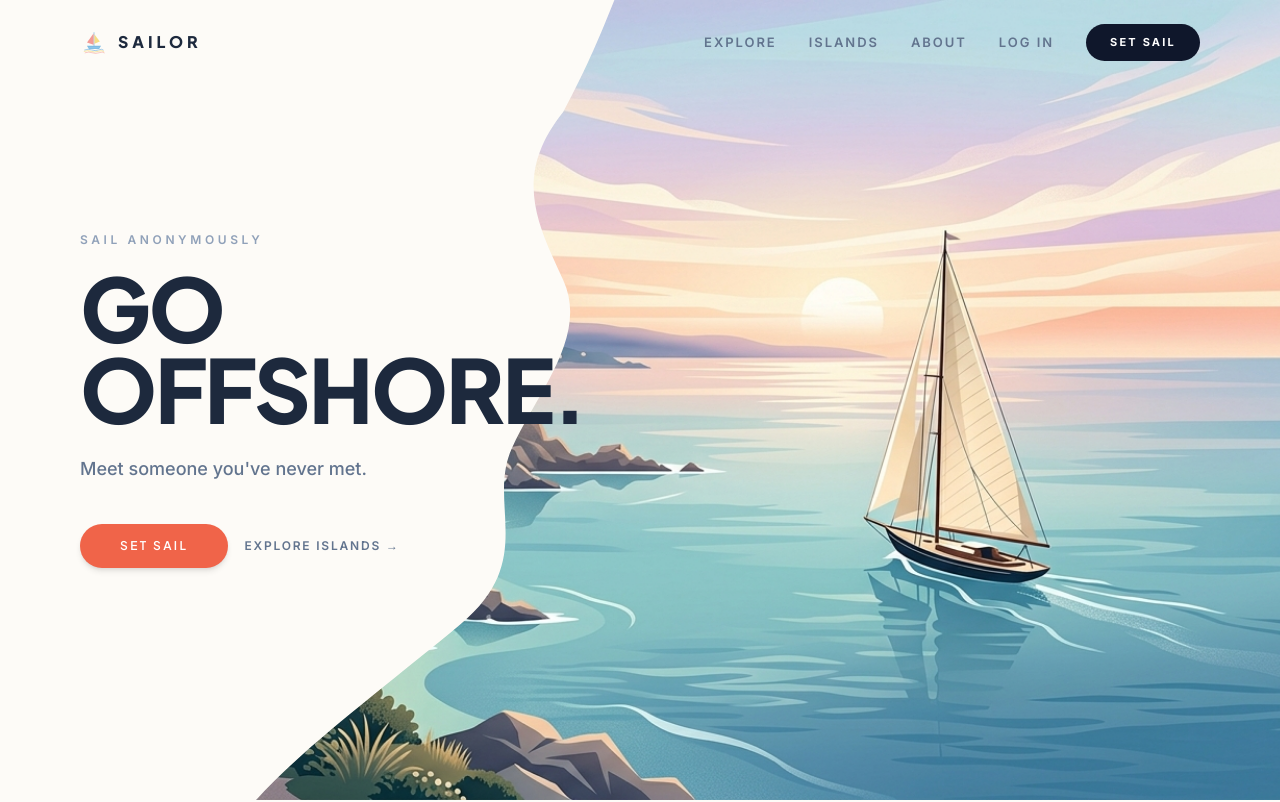
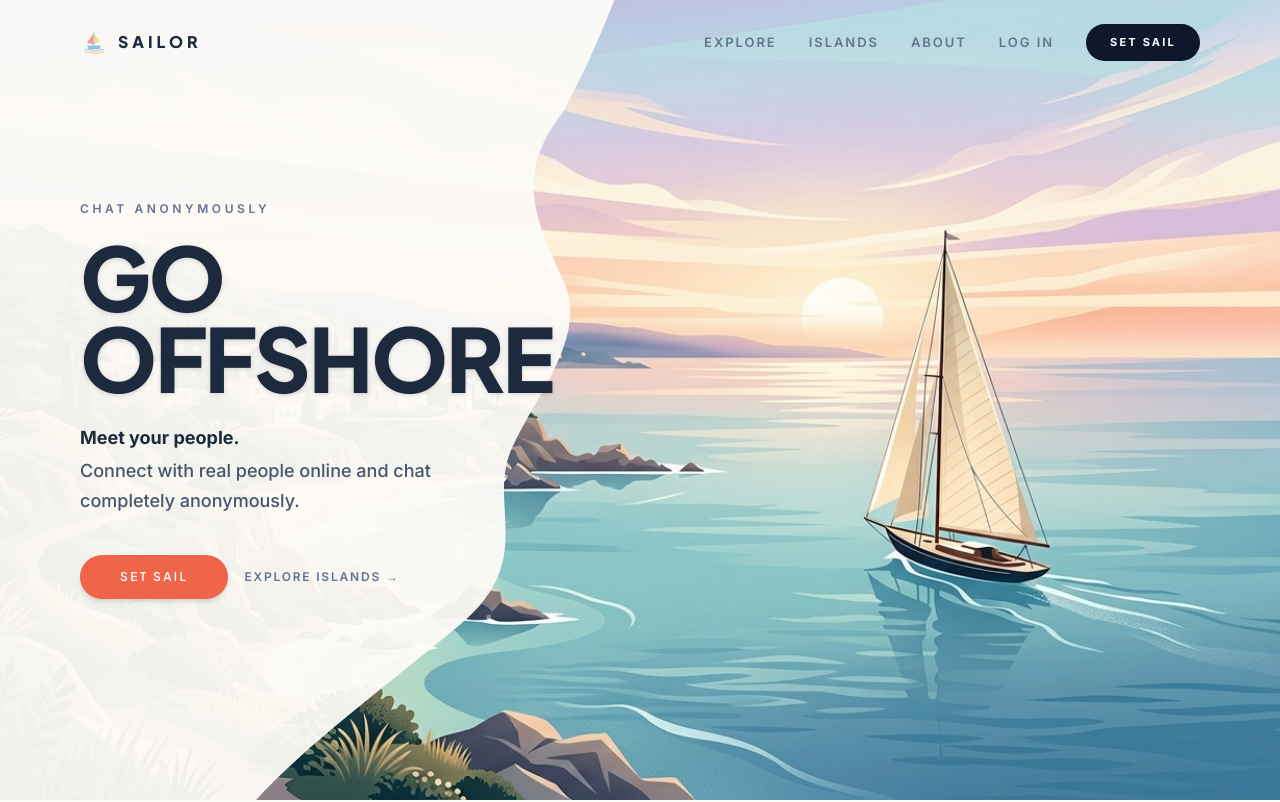
Before and after one commit to cser-utkarsh-raj/Sailor, a Next.js app: page / in a window 1280 px wide. Shown: the top 802 px of the page. Built offline with nearby package versions, Linux system fonts and the light colour scheme.

Commit message:
Update hero text and add 5% image watermark to left side

```diff
--- a/src/app/page.tsx
+++ b/src/app/page.tsx
@@ -69,7 +69,13 @@ export default function LandingPage() {
       <section className="relative w-full min-h-screen flex items-end lg:items-center overflow-hidden">
 
         {/* ---- ILLUSTRATED SCENE (Right side) ---- */}
-        <div className="absolute inset-0 z-0">
+        <div className="absolute inset-0 z-0 bg-[#FDFBF7]">
+          {/* Subtle 5% watermark of the full image behind the text on the left */}
+          <div
+            className="absolute inset-0 w-full h-full bg-cover bg-center opacity-[0.05]"
+            style={{ backgroundImage: "url('/coastal_ship_hero.jpg')" }}
+          />
+
           {/* SVG clipPath — organic irregular mask, pushed right so text has clean white space */}
           <svg className="absolute" width="0" height="0">
             <defs>
@@ -101,17 +107,18 @@ export default function LandingPage() {
           />
         </div>
 
-        {/* ---- HERO TEXT (Left side, clean white space) ---- */}
+        {/* ---- HERO TEXT (Left side, clean space) ---- */}
         <div className="relative z-20 w-full px-6 md:px-12 lg:px-20 pt-36 pb-24 lg:pt-0 lg:pb-0">
           <div className="max-w-md lg:max-w-lg">
-            <p className="text-[11px] md:text-xs font-semibold uppercase tracking-[0.3em] text-slate-400 mb-5">
-              Sail anonymously
+            <p className="text-[11px] md:text-xs font-semibold uppercase tracking-[0.3em] text-slate-500 mb-5">
+              Chat anonymously
             </p>
-            <h1 className="font-heading text-[3.2rem] md:text-[4.5rem] lg:text-[5.5rem] font-extrabold text-slate-800 tracking-tight leading-[0.92] uppercase mb-6">
-              Go<br />Offshore.
+            <h1 className="font-heading text-[3.2rem] md:text-[4.5rem] lg:text-[5.5rem] font-extrabold text-slate-800 tracking-tight leading-[0.92] uppercase mb-6 drop-shadow-sm">
+              Go<br />Offshore
             </h1>
-            <p className="text-slate-500 text-base md:text-lg leading-relaxed max-w-sm mb-10 font-medium">
-              Meet someone you&apos;ve never met.
+            <p className="text-slate-600 text-base md:text-lg leading-relaxed max-w-sm mb-10 font-medium">
+              <span className="font-bold text-slate-800 block mb-1">Meet your people.</span>
+              Connect with real people online and chat completely anonymously.
             </p>
             <div className="flex items-center gap-4">
               <Link href="/onboarding">
```
